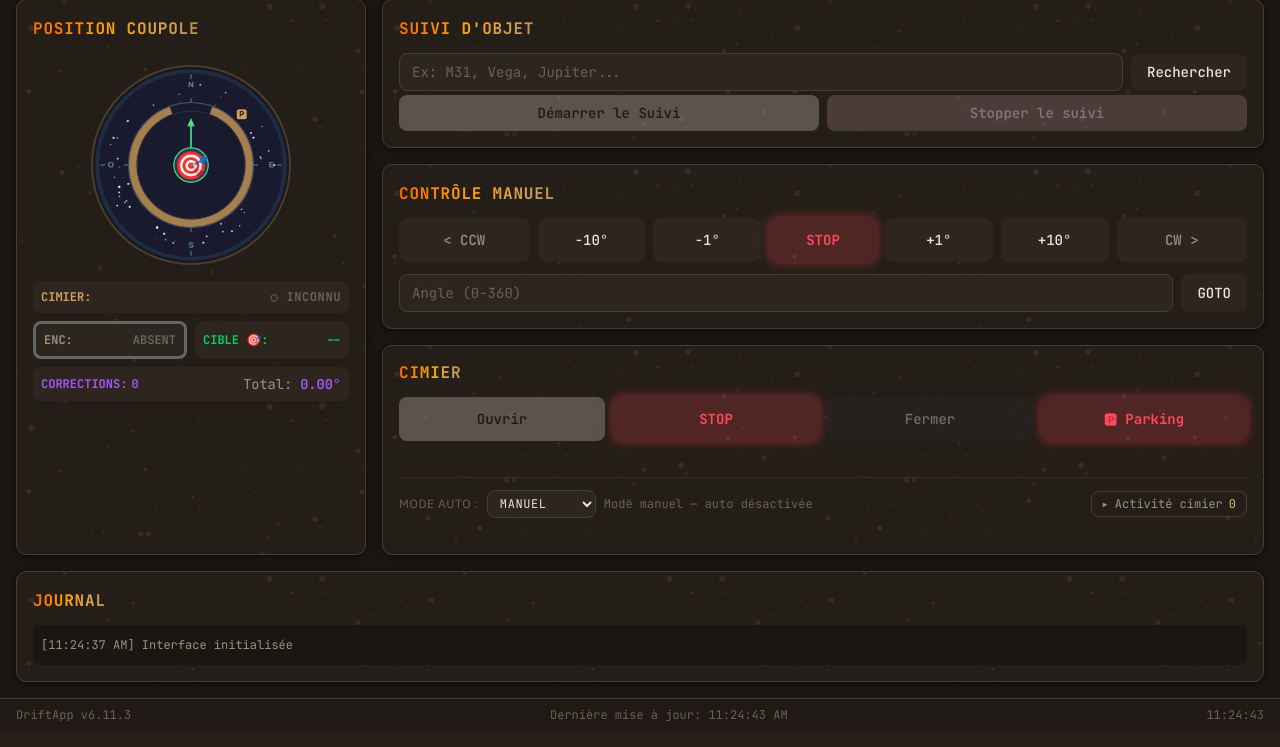
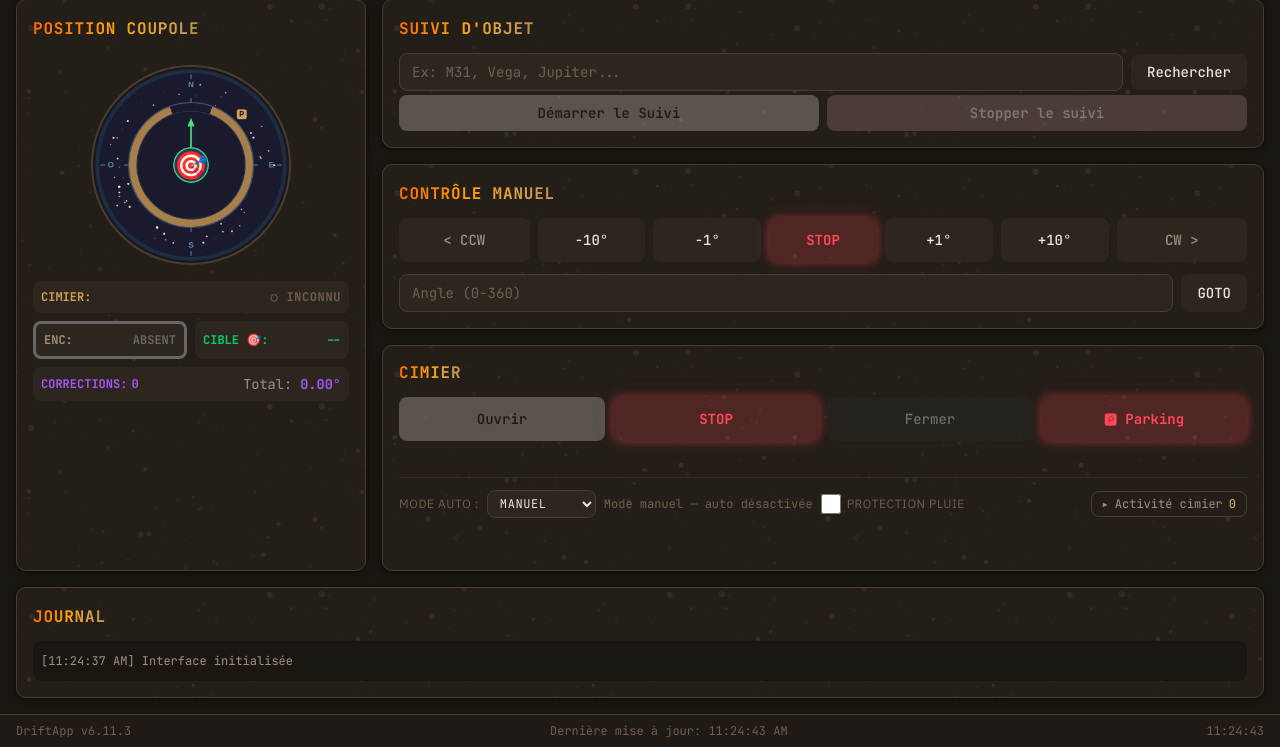
Before and after one commit to jpokinter87/DriftApp-Web, a Django app: page / in a window 1280 px wide. Shown: the part 184-931 px from the top of the page. Before the commit the page ends 905 px from the top, so only its background shows below. Run offline with Django 4.2, Linux system fonts and the light colour scheme; style sheets or scripts are compiled from the project's sources.

Commit message:
feat(pluie): case Protection pluie + pastille capteur sur le dashboard

```diff
--- a/web/static/css/dashboard.css
+++ b/web/static/css/dashboard.css
@@ -1175,3 +1175,28 @@ header h1 span {
         background: color-mix(in srgb, currentColor 12%, transparent);
     }
 }
+
+/* ── Pastille capteur de pluie (2026-08) ─────────────────────────────────
+   Lisible sans survol : l'écran de l'observatoire est tactile. */
+.rain-pill {
+    padding: 0.1rem 0.5rem;
+    border-radius: 999px;
+    font-weight: 700;
+    letter-spacing: 0.05em;
+    border: 1px solid transparent;
+}
+.rain-pill-dry {
+    color: #00d26a;
+    border-color: rgba(0, 210, 106, 0.4);
+    background: rgba(0, 210, 106, 0.08);
+}
+.rain-pill-wet {
+    color: #4aa3ff;
+    border-color: rgba(74, 163, 255, 0.5);
+    background: rgba(74, 163, 255, 0.12);
+}
+.rain-pill-unknown {
+    color: #ffa502;
+    border-color: rgba(255, 165, 2, 0.4);
+    background: rgba(255, 165, 2, 0.08);
+}
--- a/web/static/js/dashboard.js
+++ b/web/static/js/dashboard.js
@@ -33,6 +33,10 @@ document.addEventListener('alpine:init', () => {
         automationNextOpenAt: null,                // ISO 8601 UTC string ou null
         automationNextCloseAt: null,               // ISO 8601 UTC string ou null
         automationCountdownLabel: '',              // libellé contextualisé pré-calculé
+        // Protection pluie (2026-08) — case décochée par défaut. Le capteur
+        // est lu et affiché en permanence ; la case n'arme que l'action.
+        rainProtection: false,                     // reflet de config.json
+        rainProtectionInFlight: false,             // anti-double-clic POST
         parkingConfirmVisible: false,
         parkingConfirmObject: null,
         parkingConfirmCountdown: 0,
@@ -949,6 +953,24 @@ async function pollCimierStatus() {
         pushCimierTimeline(level, `Cimier : ${from} → ${to}`);
     }
 
+    // Transitions du capteur de pluie → timeline. Comparé avant assignation,
+    // comme l'état cimier juste au-dessus.
+    const prevRain = store.cimier?.rain?.state;
+    const nextRain = status.rain?.state;
+    if (prevRain && nextRain && prevRain !== nextRain) {
+        if (nextRain === 'wet') {
+            pushCimierTimeline('WARNING', 'Capteur de pluie : PLUIE détectée');
+        } else if (nextRain === 'unreachable') {
+            pushCimierTimeline('ERROR', 'Capteur de pluie injoignable — protection aveugle');
+        } else {
+            pushCimierTimeline('INFO', 'Capteur de pluie : retour au sec');
+        }
+    }
+    // Verrou anti-réouverture posé par une fermeture pluie.
+    if (!store.cimier?.rain?.latched && status.rain?.latched) {
+        pushCimierTimeline('WARNING', 'Fermeture pluie — réouverture auto verrouillée');
+    }
+
     store.cimier = status;
 
     // Hydratation des `next_*_at` depuis le status (calculés par le scheduler
@@ -1205,6 +1227,9 @@ async function fetchAutomationState() {
             // (verrou — le backend reflète désormais config.json donc ça ne
             // devrait normalement pas arriver, mais belt-and-suspenders).
         }
+        if (typeof data.rain_protection === 'boolean' && !store.rainProtectionInFlight) {
+            store.rainProtection = data.rain_protection;
+        }
         store.automationNextOpenAt = data.next_open_at || null;
         store.automationNextCloseAt = data.next_close_at || null;
         recomputeAutomationCountdown();
@@ -1257,6 +1282,61 @@ async function updateAutomationMode(newMode) {
     }
 }
 window.updateAutomationMode = updateAutomationMode;
+
+// Libellé de la pastille capteur de pluie. Source : cimier_status.json,
+// publié par la veille de cimier_service (clé `rain`). Absent = provider noop
+// ou service arrêté.
+function rainStateLabel() {
+    const rain = Alpine.store('dashboard').cimier?.rain;
+    if (!rain) return '';
+    if (rain.state === 'wet') return 'PLUIE';
+    if (rain.state === 'dry') return 'SEC';
+    return 'CAPTEUR ?';
+}
+window.rainStateLabel = rainStateLabel;
+
+function rainStateClass() {
+    const rain = Alpine.store('dashboard').cimier?.rain;
+    if (!rain) return '';
+    if (rain.state === 'wet') return 'rain-pill rain-pill-wet';
+    if (rain.state === 'dry') return 'rain-pill rain-pill-dry';
+    return 'rain-pill rain-pill-unknown';
+}
+window.rainStateClass = rainStateClass;
+
+// Avertissement : décochée, la case n'empêche pas le scheduler d'ouvrir au
+// crépuscule. Une campagne d'observation sous orage se mène en manual ou semi.
+function rainModeWarning() {
+    const store = Alpine.store('dashboard');
+    if (store.automationMode === 'full' && !store.rainProtection) {
+        return '⚠ Mode full auto : le cimier s\'ouvrira au crépuscule malgré la pluie';
+    }
+    return '';
+}
+window.rainModeWarning = rainModeWarning;
+
+// Persiste la case via l'endpoint automation (pas d'URL dédiée).
+async function updateRainProtection(enabled) {
+    const store = Alpine.store('dashboard');
+    const previous = store.rainProtection;
+    store.rainProtection = enabled;
+    store.rainProtectionInFlight = true;
+
+    const result = await apiCall('/api/cimier/automation/', 'POST', { rain_protection: enabled });
+
+    store.rainProtectionInFlight = false;
+    if (result && result.applied) {
+        const label = enabled ? 'armée' : 'désarmée';
+        pushCimierTimeline('INFO', `Protection pluie ${label} (prise en compte sous 10 s)`);
+        log(`Cimier : protection pluie ${label}`, 'info');
+    } else {
+        const err = (result && (result.error || result.detail)) || 'erreur inconnue';
+        pushCimierTimeline('ERROR', `Protection pluie : échec (${err})`);
+        log(`Cimier : changement protection pluie échoué (${err})`, 'error');
+        store.rainProtection = previous;
+    }
+}
+window.updateRainProtection = updateRainProtection;
 
 // Ferme la modale parking et nettoie le compteur (pattern modale fermeture cimier).
 function closeParkingConfirmModal() {
--- a/web/templates/dashboard.html
+++ b/web/templates/dashboard.html
@@ -386,6 +386,27 @@
                          class="font-mono text-obs-text-muted"
                          aria-live="polite"
                          x-text="$store.dashboard.automationCountdownLabel || '—'"></div>
+                    <!-- Protection pluie (2026-08) : décochée par défaut. Le capteur
+                         est lu et affiché en permanence ; la case n'arme que l'action
+                         (refus d'ouverture + fermeture d'urgence).
+                         Case en w-5/h-5 (20px) : cible tactile confortable. Le plan
+                         disait w-4/h-4, absents du CSS compilé — w-5/h-5 y sont déjà,
+                         donc pas de recompilation Tailwind à prévoir. -->
+                    <label class="flex items-center gap-1.5 whitespace-nowrap cursor-pointer">
+                        <input type="checkbox" id="cimier-rain-protection"
+                               class="accent-accent-amber w-5 h-5 shrink-0"
+                               :checked="$store.dashboard.rainProtection"
+                               @change="window.updateRainProtection &&
+                                        window.updateRainProtection($event.target.checked)"
+                               aria-label="Armer la protection pluie">
+                        <span class="text-obs-text-muted uppercase tracking-wider">Protection pluie</span>
+                    </label>
+                    <span id="cimier-rain-state" class="font-mono"
+                          :class="window.rainStateClass ? window.rainStateClass() : ''"
+                          x-text="window.rainStateLabel ? window.rainStateLabel() : ''"
+                          x-show="$store.dashboard.cimier?.rain" x-cloak
+                          role="status" aria-live="polite"
+                          aria-label="État du capteur de pluie"></span>
                     <!-- Toggle timeline repliable (fermée par défaut, v6.11). Tap, pas de survol. -->
                     <button type="button" @click="timelineOpen = !timelineOpen"
                             class="ml-auto flex items-center gap-1.5 font-mono text-obs-text-secondary
@@ -403,6 +424,10 @@
                 <div id="cimier-automation-hint"
                      class="text-[0.7rem] font-mono text-accent-amber-light min-h-[1rem] mt-1"
                      x-text="$store.dashboard.automationRestartHint"
+                     x-cloak></div>
+                <div id="cimier-rain-warning"
+                     class="text-[0.7rem] font-mono text-accent-amber-light min-h-[1rem]"
+                     x-text="window.rainModeWarning ? window.rainModeWarning() : ''"
                      x-cloak></div>
 
                 <!-- Timeline notifications cimier (buffer 50 mémoire) — repliable. -->
```
